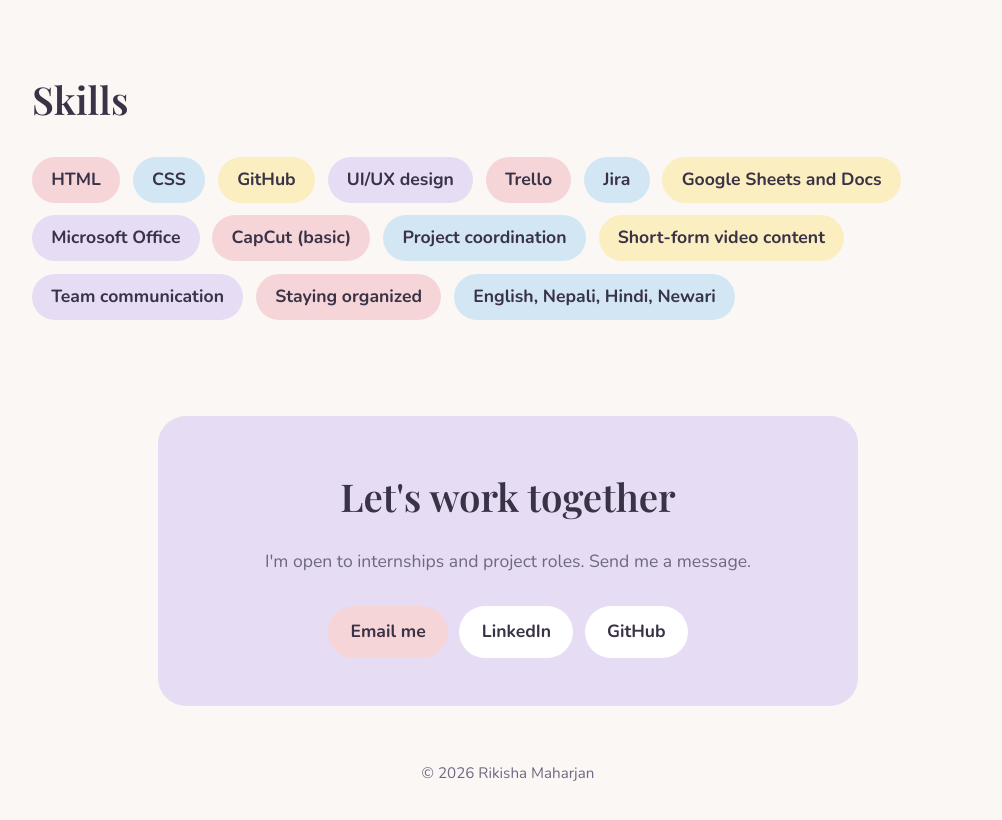
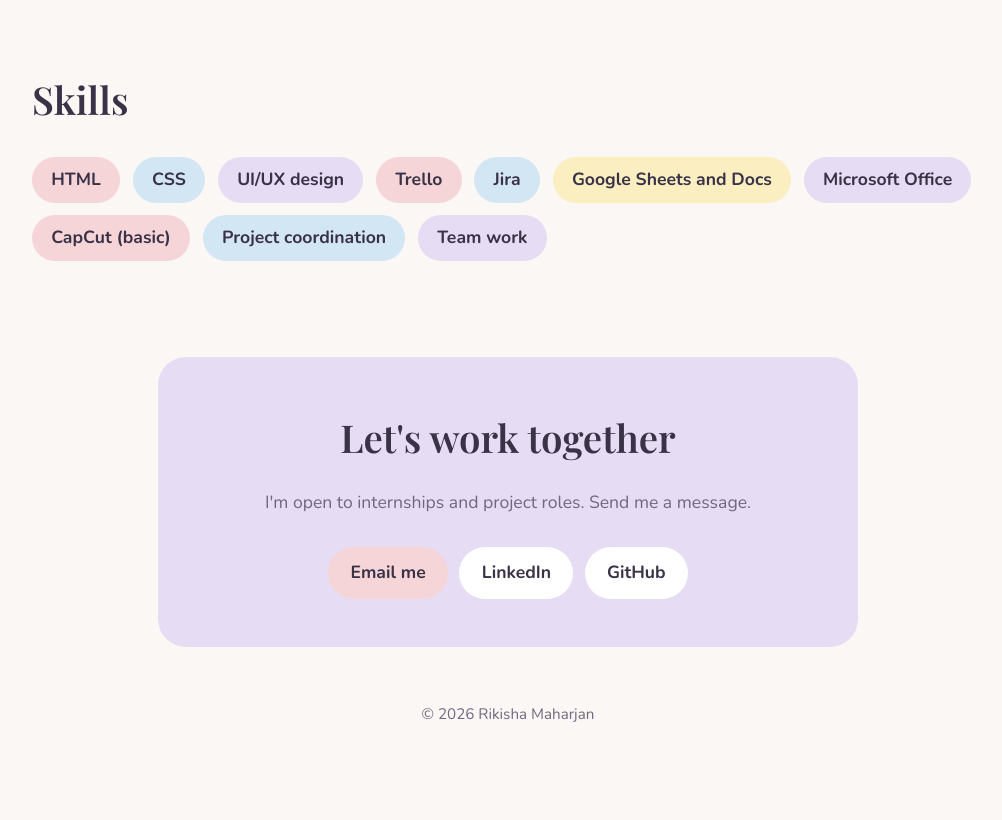
Before and after one commit to Rikisha-maharjan/portfolio, a plain HTML site: page index.html in a window 1280 px wide. Shown: the part 2267-3087 px from the top of the page, without its empty margins (132-1134 px from the left). After the commit the page ends 3050 px from the top, so only its background shows below. Drawn offline with nearby package versions, Linux system fonts and the light colour scheme.

Commit message:
Updated skill

```diff
--- a/index.html
+++ b/index.html
@@ -88,7 +88,6 @@
     <div class="skill-list">
       <span class="pill pill-blush">HTML</span>
       <span class="pill pill-sky">CSS</span>
-      <span class="pill pill-butter">GitHub</span>
       <span class="pill pill-lavender">UI/UX design</span>
       <span class="pill pill-blush">Trello</span>
       <span class="pill pill-sky">Jira</span>
@@ -96,10 +95,7 @@
       <span class="pill pill-lavender">Microsoft Office</span>
       <span class="pill pill-blush">CapCut (basic)</span>
       <span class="pill pill-sky">Project coordination</span>
-      <span class="pill pill-butter">Short-form video content</span>
-      <span class="pill pill-lavender">Team communication</span>
-      <span class="pill pill-blush">Staying organized</span>
-      <span class="pill pill-sky">English, Nepali, Hindi, Newari</span>
+      <span class="pill pill-lavender">Team work</span>
     </div>
   </section>
 
```
